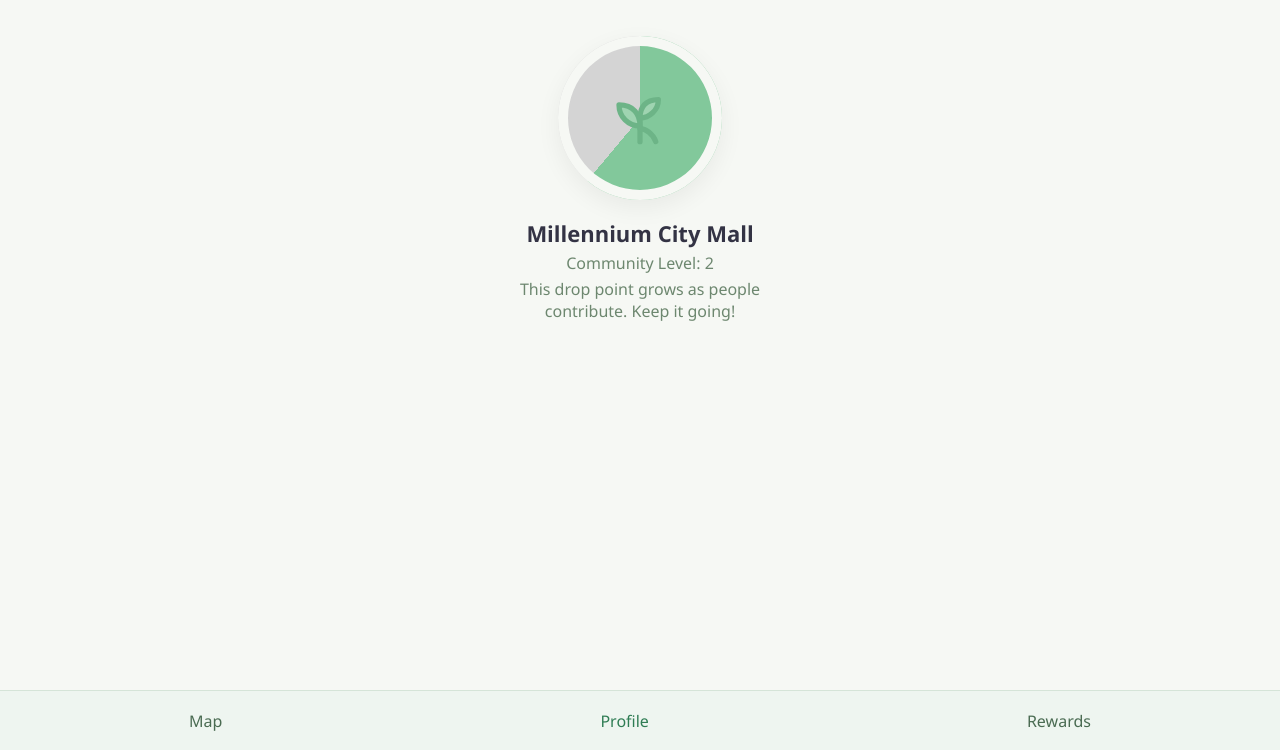
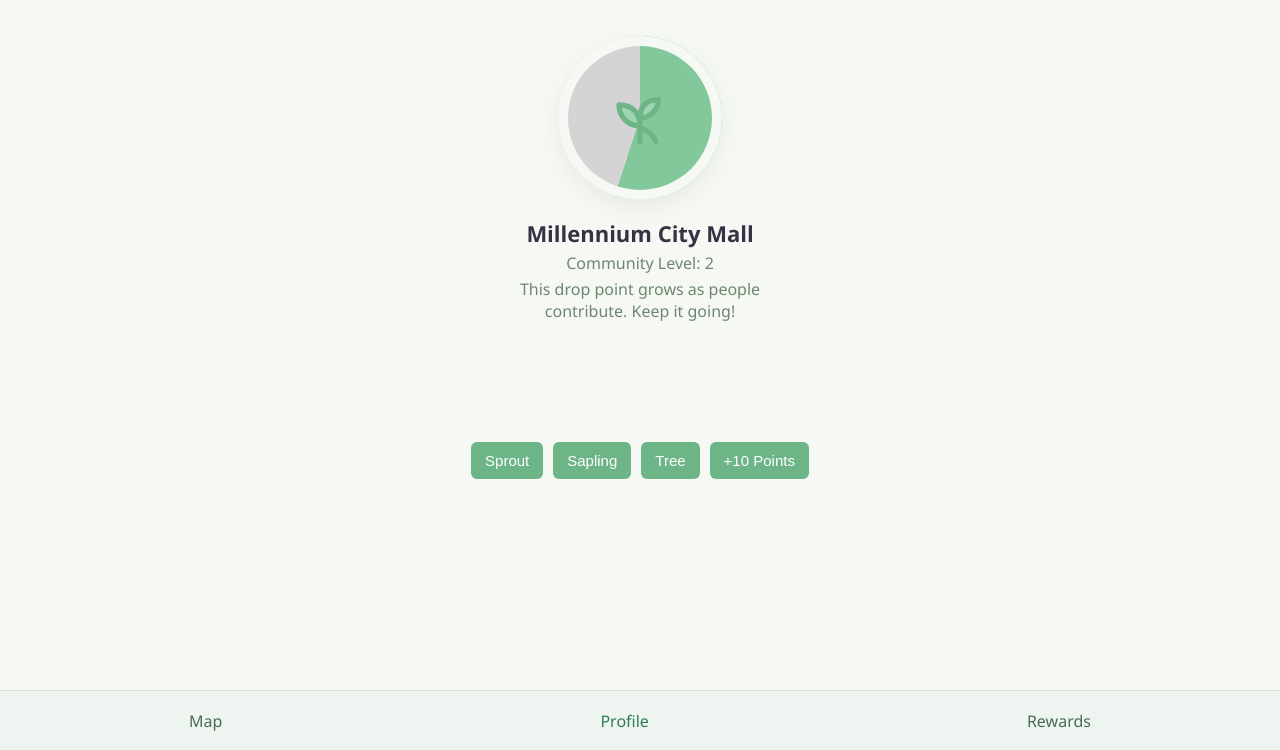
Before and after one commit to RetroRetribution/RecycleU, a Flask app: page /points in a window 1280 px wide. Shown: the part 50-800 px from the top of the page. Run offline with Flask 3, Linux system fonts and the light colour scheme.

Commit message:
Improved Points
Added styling, added buttons, added JS functionality to allow to see the different stages without requiring the console. A nice demo, shows knowledge.

```diff
--- a/static/points.css
+++ b/static/points.css
@@ -96,3 +96,26 @@
 }
 
 .nav-item:hover, .nav-item.active { color: #2f7d54; }
+
+.point-controls {
+  display: flex;
+  justify-content: center;
+  gap: 10px;
+  margin-top: 20px;
+}
+
+.point-controls button {
+  padding: 10px 14px;
+  border: none;
+  background: #6db487;
+  color: white;
+  border-radius: 6px;
+  font-size: 15px;
+  cursor: pointer;
+  transition: 0.2s ease;
+}
+
+.point-controls button:hover {
+  background: #5ca77b;
+  transform: scale(1.05);
+}
--- a/static/points.js
+++ b/static/points.js
@@ -1,76 +1,68 @@
+let currentPercent = 55;
+let currentStage = "sapling";
+
+function updatePoint(percent, stage) {
+    const ring = document.getElementById("ring");
+    const level = document.getElementById("level");
+
+    const clamped = Math.max(0, Math.min(100, percent));
+    const deg = (clamped / 100) * 360;
+
+    ring.style.setProperty("--progress", deg + "deg");
+    setStage(stage);
+
+    const levelMap = { sprout: 1, sapling: 2, tree: 3 };
+    level.textContent = levelMap[stage] || 1;
+
+    currentPercent = clamped;
+    currentStage = stage;
+}
+
+function setStage(stage) {
+    const ring = document.getElementById("ring");
+    ring.setAttribute("data-stage", stage);
+}
+
+function addPoints(amount) {
+    let newPercent = currentPercent + amount;
+    let newStage = currentStage;
+
+    if (newPercent >= 75) newStage = "tree";
+    else if (newPercent >= 40) newStage = "sapling";
+    else newStage = "sprout";
+
+    updatePoint(newPercent, newStage);
+}
+
 document.addEventListener("DOMContentLoaded", () => {
-    // The container where point info will go
-    const summaryBox = document.getElementById("points-summary");
-    if (!summaryBox) {
-        console.error("points-summary element not found.");
-        return;
-    }
+    const ring = document.getElementById("ring");
+    ring.style.setProperty("--progress", "0deg");
+    setTimeout(() => {
+        updatePoint(currentPercent, currentStage);
+    }, 100);
+});
 
-    summaryBox.innerHTML = "<p>Loading point data...</p>";
+document.addEventListener("DOMContentLoaded", () => {
+    const ring = document.getElementById("ring");
+    ring.style.setProperty("--progress", "0deg");
+    setTimeout(() => {
+        updatePoint(currentPercent, currentStage);
+    }, 100);
 
-    // Fetch the point data from Flask backend
-    fetch("/api/points")
-        .then((response) => {
-            if (!response.ok) {
-                throw new Error(`HTTP error ${response.status}`);
-            }
-            return response.json();
-        })
-        .then((data) => {
-            // Validate structure
-            if (!data || typeof data.total === "undefined") {
-                throw new Error("Invalid data structure returned from API");
-            }
+    // Button bindings
+    document.getElementById("sproutBtn").addEventListener("click", () => {
+        updatePoint(10, "sprout");
+    });
 
-            const total = data.total;
-            const earned = data.earned;
-            const spent = data.spent;
-            const history = data.history || [];
+    document.getElementById("saplingBtn").addEventListener("click", () => {
+        updatePoint(50, "sapling");
+    });
 
-            // Determine progress stage
-            const percent = Math.min(100, (total / 2000) * 100);
-            let stage = "sprout";
-            if (percent >= 80) stage = "tree";
-            else if (percent >= 40) stage = "sapling";
+    document.getElementById("treeBtn").addEventListener("click", () => {
+        updatePoint(90, "tree");
+    });
 
-            // Call the existing function in point.html
-            if (typeof updatePoint === "function") {
-                updatePoint(percent, stage);
-            }
-
-            // Build history list
-            const historyHTML = history
-                .map(
-                    (entry) => `
-                <li>
-                    <strong>${entry.date}</strong> —
-                    <span style="color:${entry.change > 0 ? "green" : "red"};">
-                        ${entry.change > 0 ? "+" : ""}${entry.change}
-                    </span>
-                    <em> (${entry.source})</em>
-                </li>
-            `
-                )
-                .join("");
-
-            // Render into page
-            summaryBox.innerHTML = `
-                <h3>Your Points</h3>
-                <p><strong>Total:</strong> ${total}</p>
-                <p><strong>Earned:</strong> ${earned}</p>
-                <p><strong>Spent:</strong> ${spent}</p>
-
-                <h3>History</h3>
-                <ul>${historyHTML}</ul>
-            `;
-        })
-        .catch((err) => {
-            console.error("Error loading point data:", err);
-            summaryBox.innerHTML = `
-                <p style="color:red;">
-                    Unable to load point data.
-                    (${err.message})
-                </p>
-            `;
-        });
+    document.getElementById("addBtn").addEventListener("click", () => {
+        addPoints(10);
+    });
 });
--- a/templates/points.html
+++ b/templates/points.html
@@ -52,6 +52,14 @@
     <p class="about">This drop point grows as people contribute. Keep it going!</p>
   </main>
 
+<div class="point-controls">
+  <button id="sproutBtn">Sprout</button>
+  <button id="saplingBtn">Sapling</button>
+  <button id="treeBtn">Tree</button>
+  <button id="addBtn">+10 Points</button>
+</div>
+
+
   <div class="bottom-nav">
     <div class="nav-item">Map</div>
     <div class="nav-item active">Profile</div>
@@ -60,7 +68,6 @@
 
   <!-- Minimal JS to update progress smoothly -->
   <script>
-    // Set progress 0–100 and stage: 'sprout' | 'sapling' | 'tree'
     function updatePoint(percent, stage) {
       const ring = document.getElementById('ring');
       const level = document.getElementById('level');
@@ -71,19 +78,14 @@
       level.textContent = stage === 'tree' ? 3 : stage === 'sapling' ? 2 : 1;
     }
 
-    // DEMO: comment this out if you don’t want an initial ease-in from 0→current
     (function demoEaseIn(){
       const ring = document.getElementById('ring');
-      const target = 220; // degrees (matches inline style)
+      const target = 220;
       ring.style.setProperty('--progress', '0deg');
       setTimeout(()=> ring.style.setProperty('--progress', target + 'deg'), 50);
     })();
+  </script>
 
-    // Example usage you can trigger from console:
-    // updatePoint(15, 'sprout');  // 15% filled
-    // updatePoint(55, 'sapling'); // 55% filled
-    // updatePoint(90, 'tree');    // 90% filled
-  </script> <script src="/static/points.js"></script>
-
+  <script src="{{ url_for('static', filename='points.js') }}"></script>
 </body>
 </html>
```
